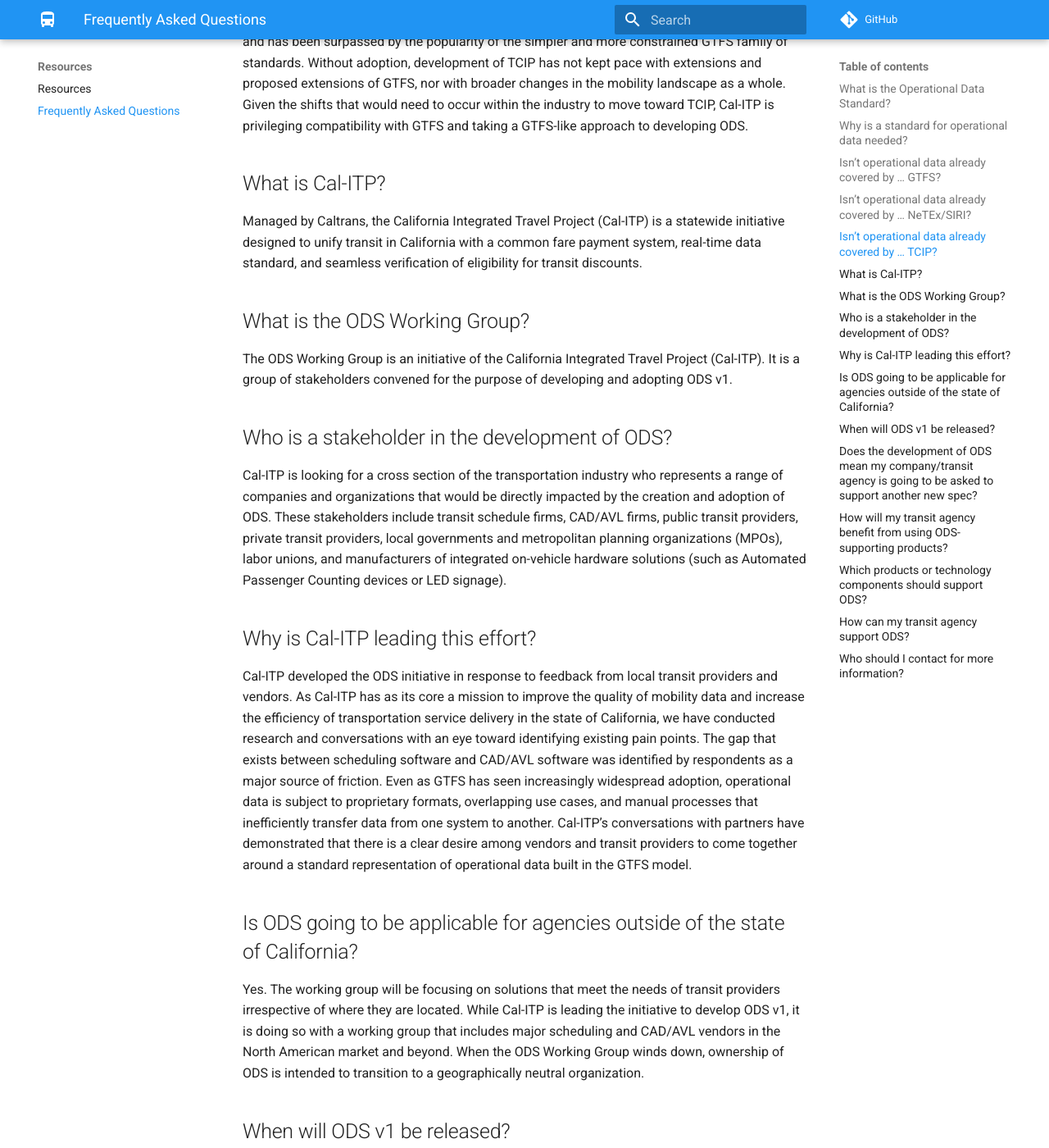
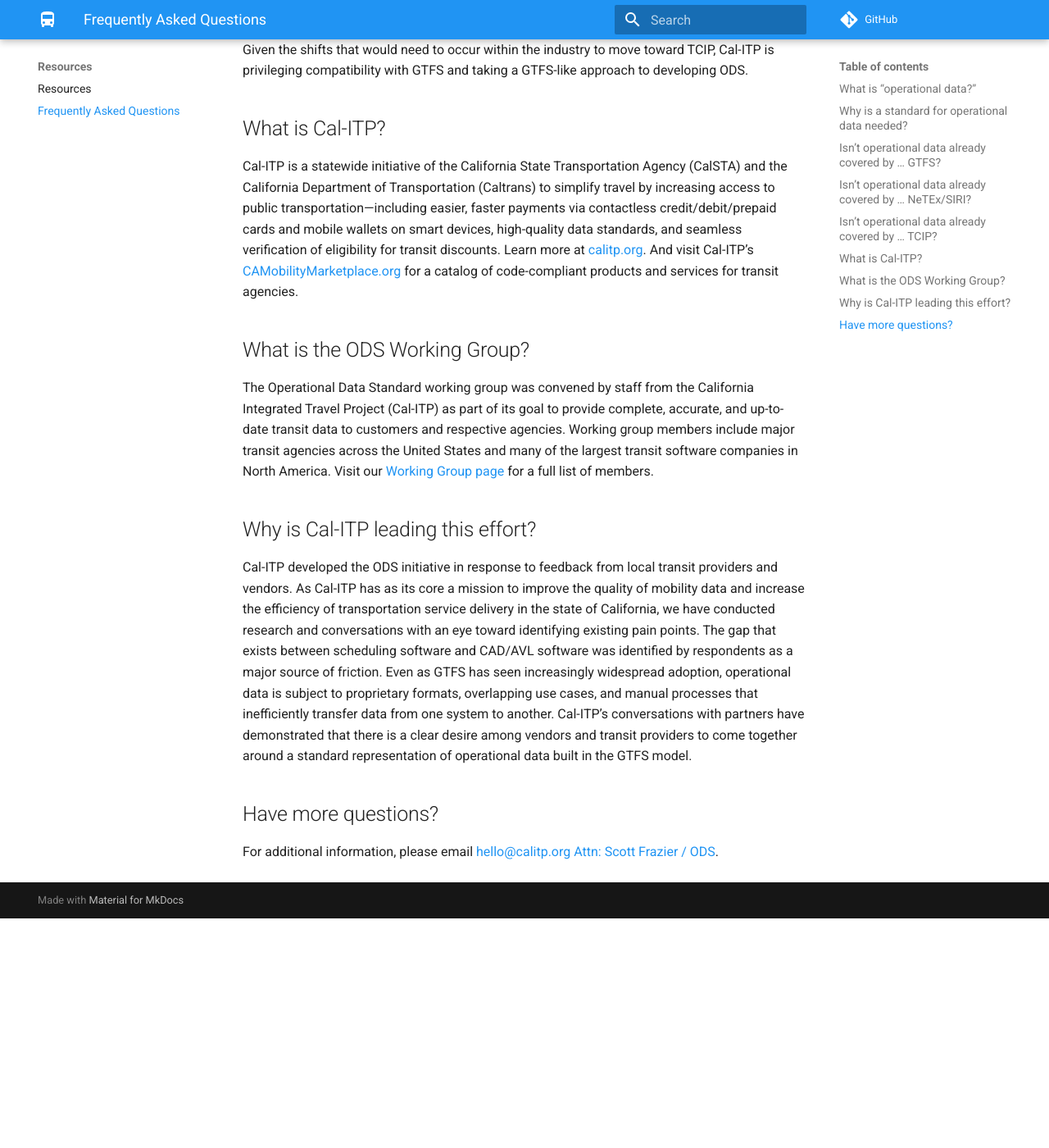
Before and after one commit to cal-itp/operational-data-standard, an MkDocs documentation site: the page built from docs/resources/faq.md, in a window 1280 px wide and 1400 px high, scrolled down 1785 px. Shown: the whole window at 82% size. Built offline with MkDocs 1.6.1 and Material for MkDocs 9.7.7, drawn with Linux system fonts in a browser that asks for light colours; nearby versions of some CDN libraries; comment, search, counter and statistics services are not loaded; after the commit the page ends 2905 px from its top, so only the background shows below that; some of the changed text lies outside the part shown.

Commit message:
update FAQ content

```diff
--- a/docs/resources/faq.md
+++ b/docs/resources/faq.md
@@ -1,10 +1,8 @@
 # Frequently Asked Questions
 
-## What is the Operational Data Standard?
+## What is "operational data?"
 
-The Operational Data Standard (ODS) is the working name for a proposed standard format to represent transit operational data.
-
-“Operational data” refers to everything a transit provider needs to know “behind the scenes” in order to provide service to riders. Operational data can include the following information:
+Operational data refers to everything a transit provider needs to know “behind the scenes” in order to provide service to riders. Operational data can include the following information:
 
 * Vehicle blocking (which vehicles run which routes)
 * Driver shift management (which vehicle operators work on which routes)
@@ -16,7 +14,7 @@
 
 Operational data is critical for transit providers, but currently it exists primarily in proprietary formats created and maintained by various scheduling and CAD/AVL companies. The use of proprietary formats leads to wide disparities in the experiences that agencies have in trying to create a schedule and then utilizing that schedule in a CAD/AVL software. Agencies often find that their CAD/AVL and scheduling vendors prepare data in different formats, or they use different nomenclature to refer to route and stop names, which results in time-consuming manual processes to align incompatible data sources.
 
-The availability of information in the GTFS standard format has not only resulted in better information being available to riders, but it has also led to innovation in features and functionality for use by transit providers themselves. Similarly, creating a standard format for operational data will help  transit providers with  easier, less expensive, and enhanced scheduling functionality.
+The availability of information in the GTFS standard format has not only resulted in better information being available to riders, but it has also led to innovation in features and functionality for use by transit providers themselves. Similarly, creating a standard format for operational data will help transit providers with easier, less expensive, and enhanced scheduling functionality.
 
 ## Isn’t operational data already covered by … GTFS?
 
@@ -32,44 +30,16 @@
 
 ## What is Cal-ITP?
 
-Managed by Caltrans, the California Integrated Travel Project (Cal-ITP) is a statewide initiative designed to unify transit in California with a common fare payment system, real-time data standard, and seamless verification of eligibility for transit discounts.
+Cal-ITP is a statewide initiative of the California State Transportation Agency (CalSTA) and the California Department of Transportation (Caltrans) to simplify travel by increasing access to public transportation—including easier, faster payments via contactless credit/debit/prepaid cards and mobile wallets on smart devices, high-quality data standards, and seamless verification of eligibility for transit discounts. Learn more at [calitp.org](https://www.calitp.org/). And visit Cal-ITP's [CAMobilityMarketplace.org](https://www.camobilitymarketplace.org/) for a catalog of code-compliant products and services for transit agencies.
 
 ## What is the ODS Working Group?
 
-The ODS Working Group is an initiative of the California Integrated Travel Project (Cal-ITP). It is a group of stakeholders convened for the purpose of developing and adopting ODS v1.
-
-## Who is a stakeholder in the development of ODS?
-
-Cal-ITP is looking for a cross section of the transportation industry who represents a range of companies and organizations that would be directly impacted by the creation and adoption of ODS. These stakeholders include transit schedule firms, CAD/AVL firms, public transit providers, private transit providers, local governments and metropolitan planning organizations (MPOs), labor unions, and manufacturers of integrated on-vehicle hardware solutions (such as Automated Passenger Counting devices or LED signage).
+The Operational Data Standard working group was convened by staff from the California Integrated Travel Project (Cal-ITP) as part of its goal to provide complete, accurate, and up-to-date transit data to customers and respective agencies. Working group members include major transit agencies across the United States and many of the largest transit software companies in North America. Visit our [Working Group page](../about/working-group.md) for a full list of members.
 
 ## Why is Cal-ITP leading this effort?
 
 Cal-ITP developed the ODS initiative in response to feedback from local transit providers and vendors. As Cal-ITP has as its core a mission to improve the quality of mobility data and increase the efficiency of transportation service delivery in the state of California, we have conducted research and conversations with an eye toward identifying existing pain points. The gap that exists between scheduling software and CAD/AVL software was identified by respondents as a major source of friction. Even as GTFS has seen increasingly widespread adoption, operational data is subject to proprietary formats, overlapping use cases, and manual processes that inefficiently transfer data from one system to another. Cal-ITP’s conversations with partners have demonstrated that there is a clear desire among vendors and transit providers to come together around a standard representation of operational data built in the GTFS model.
 
-## Is ODS going to be applicable for agencies outside of the state of California?
+## Have more questions?
 
-Yes. The working group will be focusing on solutions that meet the needs of transit providers irrespective of where they are located. While Cal-ITP is leading the initiative to develop ODS v1, it is doing so with a working group that includes major scheduling and CAD/AVL vendors in the North American market and beyond. When the ODS Working Group winds down, ownership of ODS is intended to transition to a geographically neutral organization.
-
-## When will ODS v1 be released?
-
-Cal-ITP intends for the working group to conclude activities before the end of 2021, coinciding with the release of ODS v1. Upon release, ODS is intended to be transferred to a neutral organization for ownership and ongoing maintenance.
-
-## Does the development of ODS mean my company/transit agency is going to be asked to support another new spec?
-
-The decision as to whether ODS should extend an existing specification or stand on its own will ultimately be made by the ODS Working Group as a whole. However, Cal-ITP and ODS Working Group members will take into account steps that the group can take to facilitate implementation of ODS after the release/publication of ODS v1.
-
-## How will my transit agency benefit from using ODS-supporting products?
-
-ODS-supporting products will enable faster, more efficient and seamless data integration from your scheduling software to your CAD/AVL software. ODS will improve the quality of data in both scheduling and CAD/AVL applications by integrating them more closely together. ODS will encourage the development of more sophisticated and user-friendly tools for operators and riders by making operational data easier for application developers to parse.
-
-## Which products or technology components should support ODS?
-
-While the boundaries for ODS v1 will be finalized by the ODS Working Group, it is expected that a range of products and on-vehicle hardware will benefit from supporting ODS. Among these are scheduling software, service planning and analysis software, CAD/AVL software, onboard fareboxes, automated passenger counting (APC) devices, headsign and internal LED displays, and on-board public announcement (PA) or voice annunciation systems.
-
-## How can my transit agency support ODS?
-
-If you represent a transit agency, ask your scheduling software and CAD/AVL vendors if they are participating in the ODS Working Group. Let them know that you are interested in receiving the benefits of ODS, and encourage them to begin planning to implement ODS v1 upon release at the end of 2021.
-
-## Who should I contact for more information?
-
-The ODS Working Group is led by Scott Frazier, Cal-ITP’s Product Manager for Operations Data. Scott can be reached via email at scott@compiler.la.
+For additional information, please email [hello@calitp.org Attn: Scott Frazier / ODS](mailto:hello@calitp.org?subject=Scott Frazier / ODS).
```
